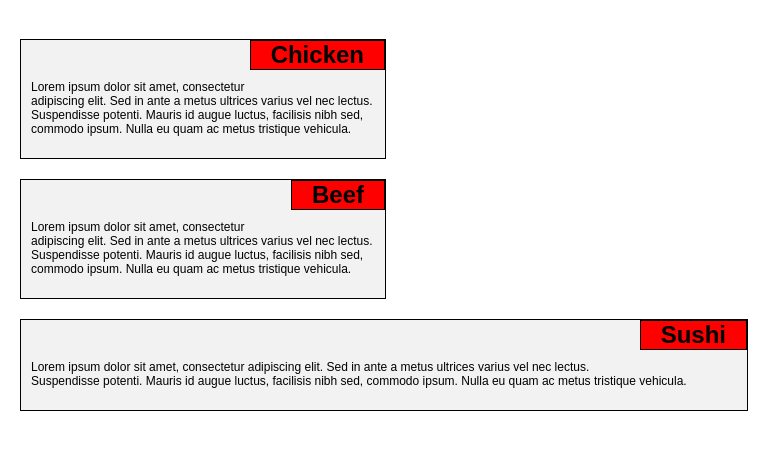
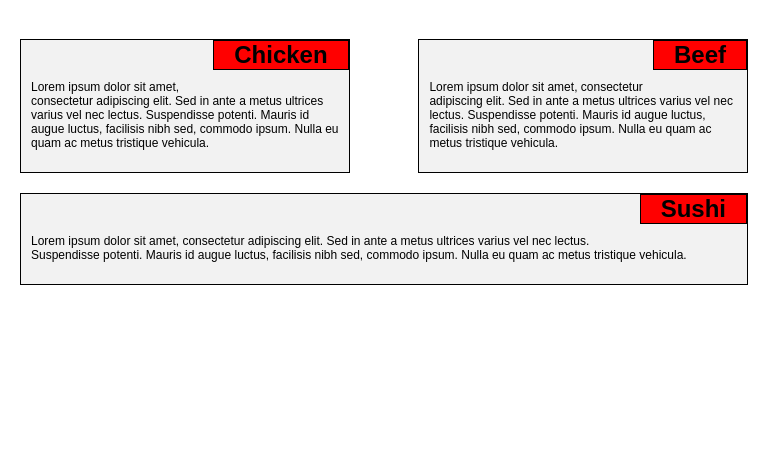
Before and after one commit to brainbox01/module2-solution, a plain HTML site: page index.html in a window 768 px wide. Shown: the part 61-510 px from the top of the page. Drawn offline with Linux system fonts and the light colour scheme.

Commit message:
positioning

```diff
--- a/style.css
+++ b/style.css
@@ -64,7 +64,7 @@ p {
 /* tablet view */
 @media screen and (min-width: 768px) and (max-width: 991px) {
     .section {
-        flex-basis: 50%;
+		flex-basis: 45%;
 		}
     .section:nth-child(3) {
         flex-basis: 100%;
```
